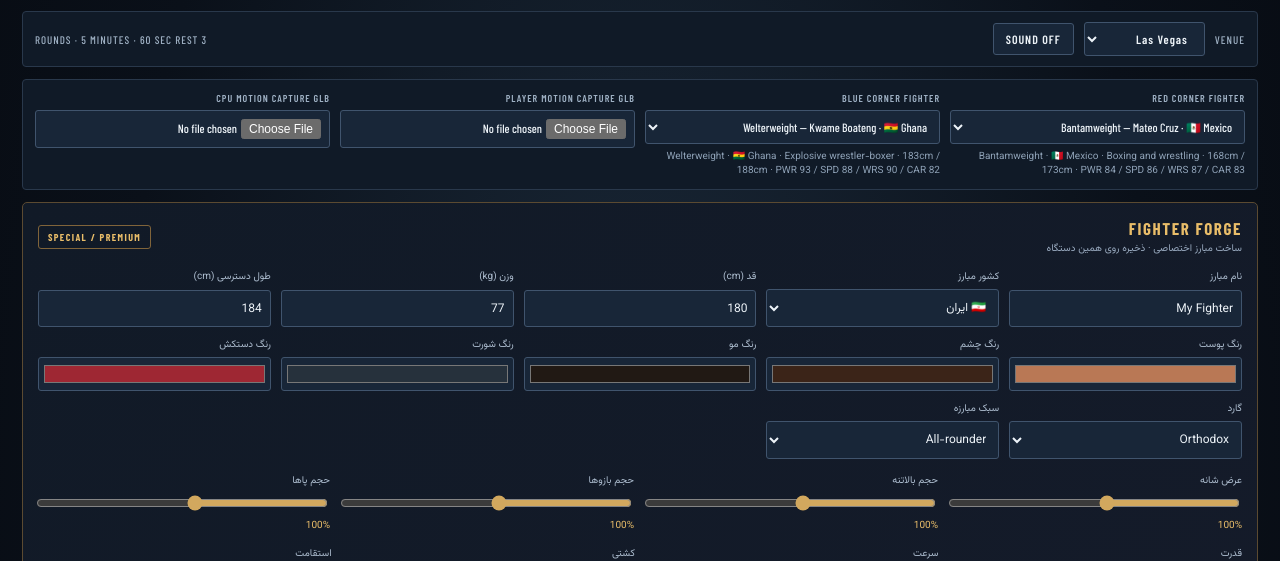
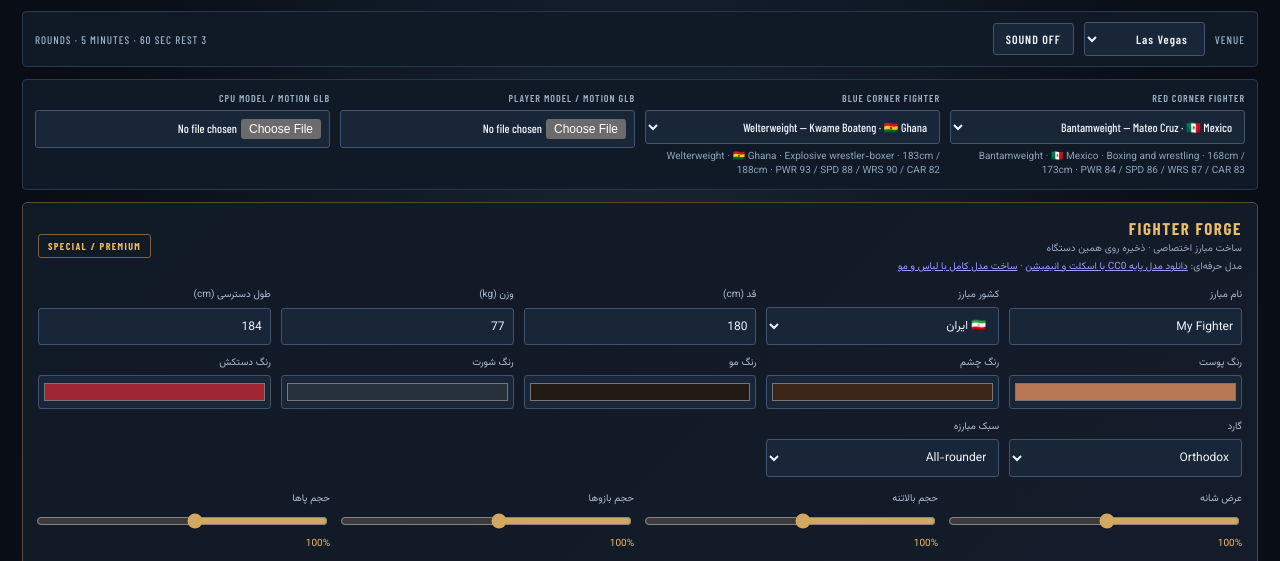
Before and after one commit to amirhshashemi-bit/FIGHTROOM, a website: page arena/index.html in a window 1280 px wide. Shown: the part 190-751 px from the top of the page. Drawn offline with nearby package versions, Linux system fonts and the light colour scheme; a web font is replaced by a local one.

Commit message:
Add verified CC0 character model download and creator links

```diff
--- a/arena/index.html
+++ b/arena/index.html
@@ -22,11 +22,11 @@
 <section class="roster-toolbar" aria-label="Fighter selection">
 <div><label for="player-roster">RED CORNER FIGHTER</label><select id="player-roster"></select><small id="p-profile">Profile</small></div>
 <div><label for="enemy-roster">BLUE CORNER FIGHTER</label><select id="enemy-roster"></select><small id="e-profile">Profile</small></div>
-<div><label for="p-mocap-file">PLAYER MOTION CAPTURE GLB</label><input id="p-mocap-file" type="file" accept=".glb,.gltf,model/gltf-binary,model/gltf+json"></div>
-<div><label for="e-mocap-file">CPU MOTION CAPTURE GLB</label><input id="e-mocap-file" type="file" accept=".glb,.gltf,model/gltf-binary,model/gltf+json"></div>
+<div><label for="p-mocap-file">PLAYER MODEL / MOTION GLB</label><input id="p-mocap-file" type="file" accept=".glb,.gltf,model/gltf-binary,model/gltf+json"></div>
+<div><label for="e-mocap-file">CPU MODEL / MOTION GLB</label><input id="e-mocap-file" type="file" accept=".glb,.gltf,model/gltf-binary,model/gltf+json"></div>
 </section>
 <section class="creator-panel" aria-labelledby="creator-title">
- <div class="creator-heading"><div><b id="creator-title">FIGHTER FORGE</b><small>ساخت مبارز اختصاصی · ذخیره روی همین دستگاه</small></div><span class="premium-tag">SPECIAL / PREMIUM</span></div>
+ <div class="creator-heading"><div><b id="creator-title">FIGHTER FORGE</b><small>ساخت مبارز اختصاصی · ذخیره روی همین دستگاه</small><small class="model-source-links">مدل حرفه‌ای: <a href="https://raw.githubusercontent.com/kblood/CharacterCreator/852e48f316b90a0937234886630e4fb4cdfd1f78/output/base_body_anim.glb" target="_blank" rel="noopener">دانلود مدل پایه CC0 با اسکلت و انیمیشن</a> · <a href="https://dionysus.dk/webxr/charactercreator/" target="_blank" rel="noopener">ساخت مدل کامل با لباس و مو</a></small></div><span class="premium-tag">SPECIAL / PREMIUM</span></div>
  <div class="creator-grid">
   <label>نام مبارز<input id="custom-name" maxlength="24" value="My Fighter"></label>
   <label>کشور مبارز<select id="custom-country" required></select></label>
```
